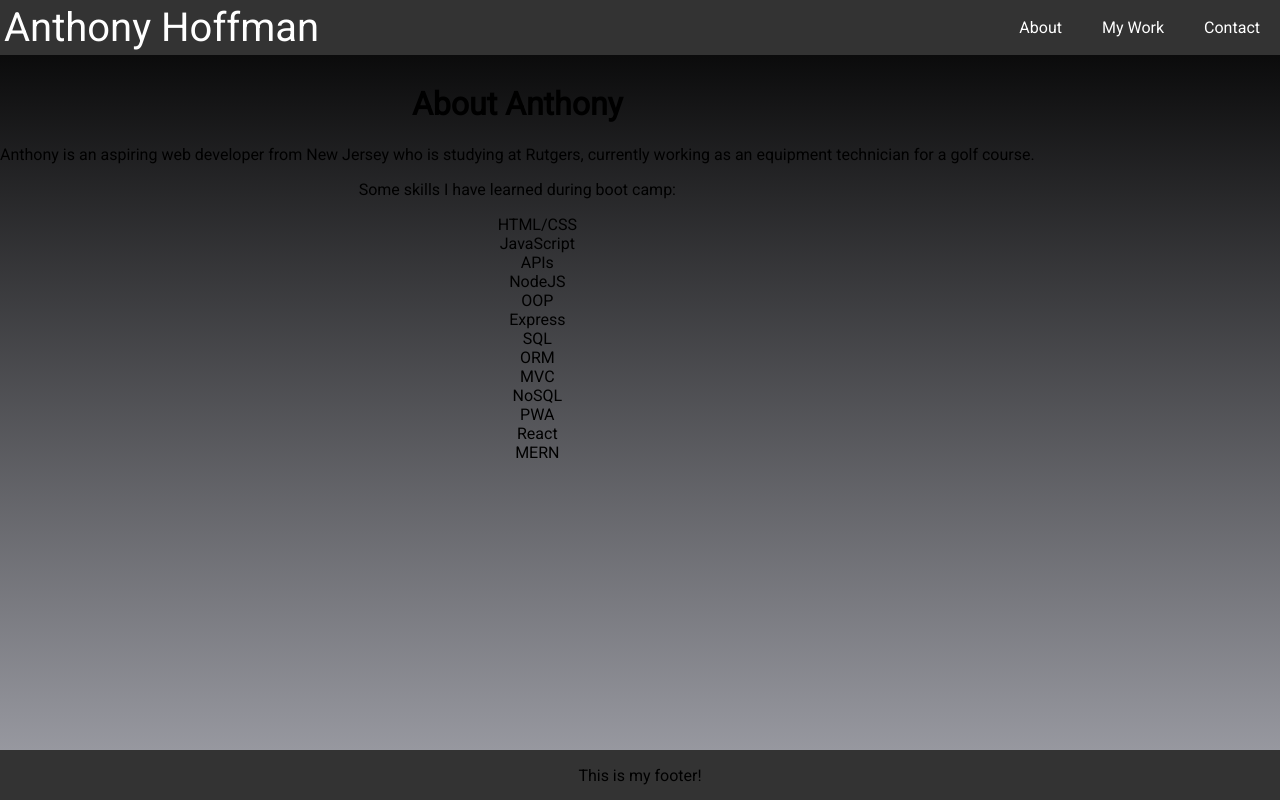
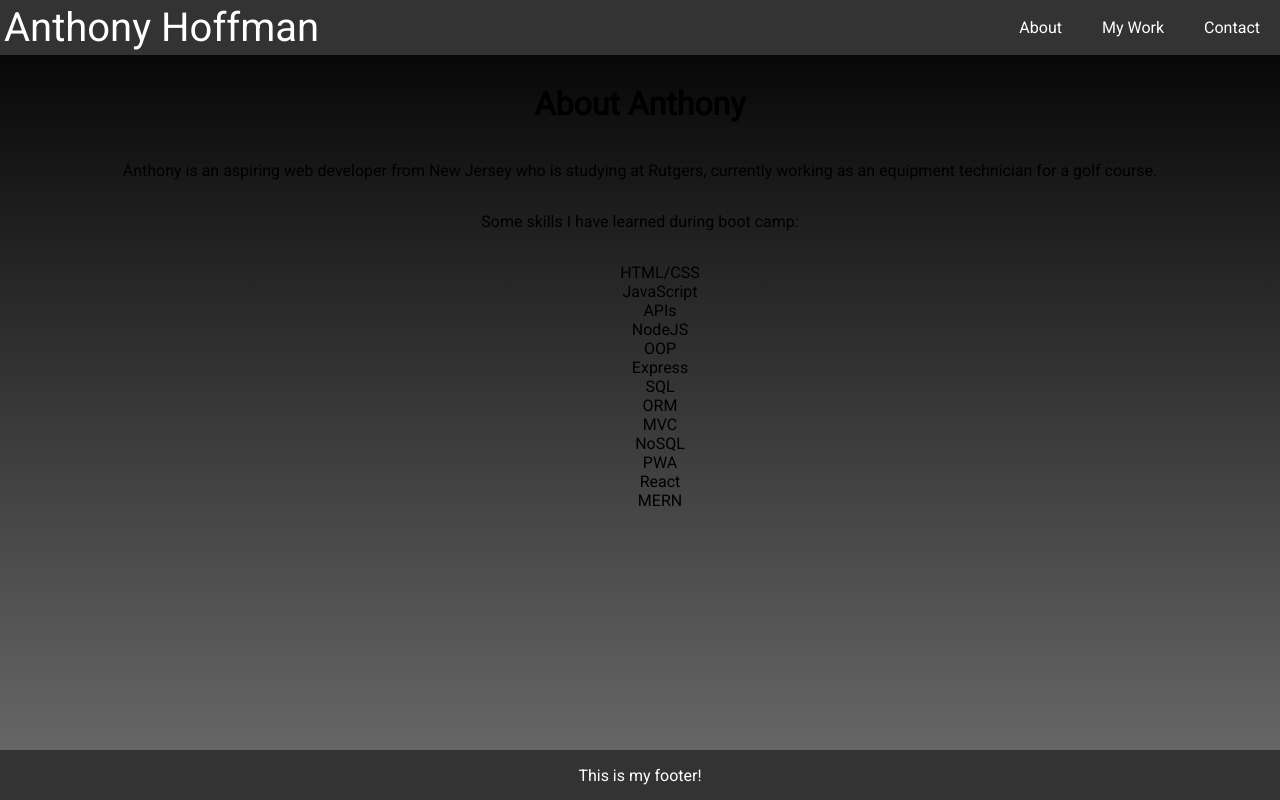
Before and after one commit to aHoff6/react-portfolio, a React (Create React App) app: page /about in a window 1280 px wide. Built offline with nearby package versions, Linux system fonts and the light colour scheme.

Commit message:
added about container class

```diff
--- a/src/App.css
+++ b/src/App.css
@@ -8,7 +8,7 @@ html {
   background-attachment: fixed !important;
 
     background-image: -moz-linear-gradient(center top -90deg, #000000, #ffffff);
-    background-image: -webkit-gradient(linear, 0% 0%, 0% 100%, from(#000000), to(#a1a2aa));
+    background-image: -webkit-gradient(linear, 0% 0%, 0% 100%, from(#000000), to(#6d6d6d));
 
 }
 
@@ -37,7 +37,7 @@ body {
 
 .contactcontainer {
   display: flex;
-  width: 50%;
+  width: 40%;
   margin-left: auto;
   margin-right: auto;
  flex-direction: column;
@@ -106,7 +106,18 @@ display: flex;
   border-radius: 20%;
   width: 100%;
   height: 100%;
+  margin-top: 60px;
+}
 
+
+
+/* ------------------------- About Page Style ------------------------ */
+
+.about-container {
+  display: flex;
+  flex-direction: column;
+  margin-left: auto;
+  margin-right: auto;
 }
 
 .myworkpics {
@@ -143,7 +154,7 @@ display: flex;
   font-size: 2.5rem;
 }
 
-/* -----Footer styling----- */
+/* ------------------------Footer styling-------------------------- */
 
 .footerContainer {
   position: fixed;
@@ -152,6 +163,7 @@ display: flex;
   height: 50px;
   background-color: #333;
   text-align: center;
+  color: white;
 }
 
 .navbar {
--- a/src/components/pages/About.js
+++ b/src/components/pages/About.js
@@ -1,5 +1,5 @@
 export default function About() {
-    return <div>
+    return <div className="about-container">
         <h1>About Anthony</h1>
         <p>Anthony is an aspiring web developer from New Jersey who is studying at Rutgers, currently working as an equipment technician for a golf course. </p>
         <p>Some skills I have learned during boot camp:</p>
```
